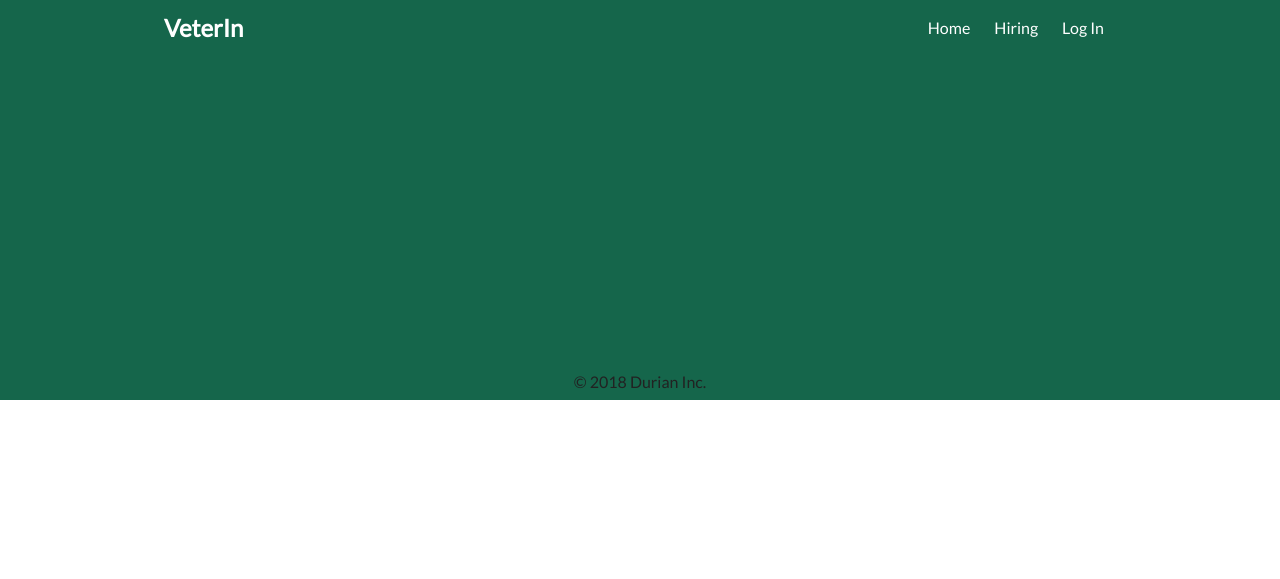
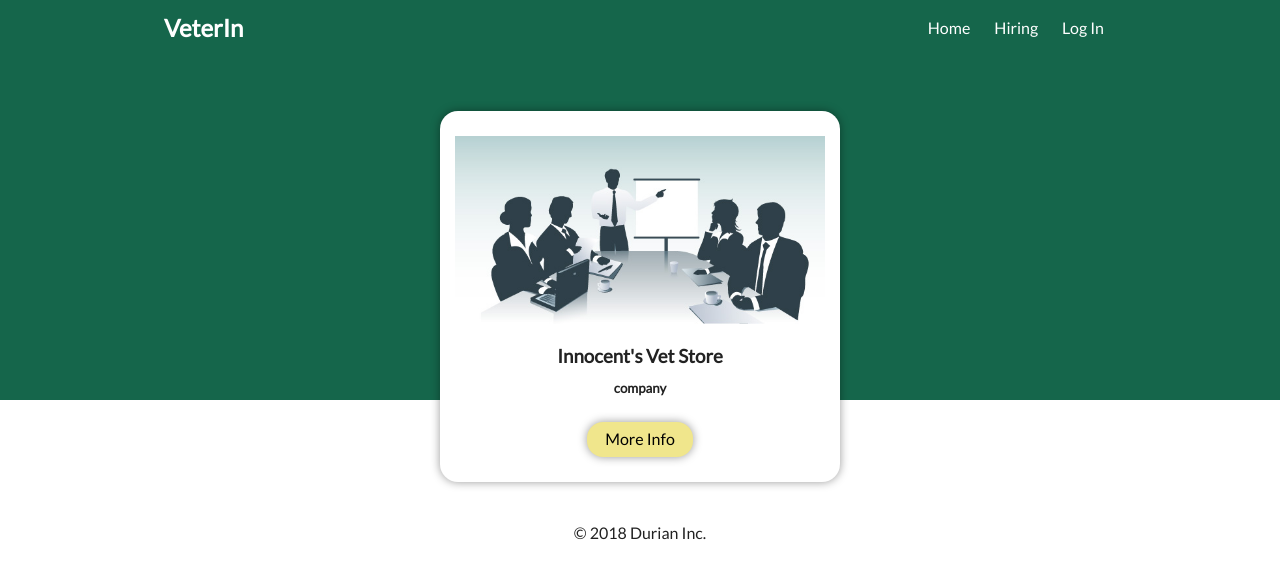
Before and after one commit to Durian-Inc/VeterIn, a Flask app: page /hiring/ in a window 1280 px wide. Shown: the top 579 px of the page. Run offline with Flask 2, Linux system fonts and the light colour scheme; data comes from the database, SQL or seed files in the repository.

Commit message:
hiring, register fixes

```diff
--- /dev/null
+++ b/app/static/css/hiring.css
@@ -0,0 +1,50 @@
+.hires {
+  padding: 10px;
+  margin: 0;
+  list-style: none;
+  display: flex;
+  flex-wrap: wrap;
+  align-items: center;
+  justify-content: center;
+}
+
+.hires___hire {
+  margin: 15px;
+  padding: 25px 15px;
+  flex: 1;
+  min-width: 280px;
+  max-width: 400px;
+  background: white;
+  box-shadow: 0 0 10px 0 rgba(0, 0, 0, 0.4);
+  border-radius: 18px;
+  display: flex;
+  flex-direction: column;
+  text-align: center;
+  align-items: center;
+}
+
+.hire___image {
+  width: 100%;
+}
+
+.hire___name {
+  margin: 15px 0 0 0 ;
+}
+
+.hire___sub {
+  margin: 10px 0 25px 0;
+}
+
+.hire___link {
+  background: khaki;
+  padding: 6px 18px;
+  box-shadow: 0 0 10px 0 rgba(0, 0, 0, 0.4);
+  border-radius: 16px;
+  color: black;
+  text-decoration: none;
+  transition: .2s all ease-in-out;
+}
+.hire___link:hover {
+  background: gray;
+  color: white;
+}
--- /dev/null
+++ b/app/static/js/hiring.js
@@ -0,0 +1,53 @@
+var body;
+var xhttp = new XMLHttpRequest();
+xhttp.onreadystatechange = function() {
+    if (this.readyState == 4 && this.status == 200) {
+      body = JSON.parse(xhttp.responseText);
+
+      for (var i of body) {
+        var hire = document.createElement("li");
+
+        var hireImage = document.createElement("img");
+        hireImage.src = "/static/img/" + i.image;
+        hireImage.className = "hire___image";
+
+        var hireName = document.createElement("h3");
+        var name = document.createTextNode(i.name);
+
+        var hireSub = document.createElement("h5");
+        if (i.years_served) {
+          var subText = document.createTextNode("Years Served: " + i.years_served);
+        } else if (!i.profit) {
+          var sub = document.createTextNode("non-profit");
+        } else {
+          var sub = document.createTextNode("company");
+        }
+
+        var hireInfo = document.createElement("a");
+        var info = document.createTextNode("More Info");
+        if (i.profit != undefined) {
+          hireInfo.href = "/organization/" + i.id;
+        } else {
+          hireInfo.href = "/veteran/" + i.username;
+        }
+
+        hireName.appendChild(name);
+        hireName.className = "hire___name";
+        hireSub.appendChild(sub);
+        hireSub.className = "hire___sub";
+        hireInfo.appendChild(info);
+        hireInfo.className = "hire___link";
+
+        hire.appendChild(hireImage);
+        hire.appendChild(hireName);
+        hire.appendChild(hireSub);
+        hire.appendChild(hireInfo);
+
+        var list = document.getElementsByClassName("hires")[0];
+        hire.className = "hires___hire";
+        list.appendChild(hire);
+      }
+    }
+};
+xhttp.open("GET", window.location.protocol + "//" + window.location.hostname + ":" + window.location.port + "/api/hires", true);
+xhttp.send();
--- a/app/templates/hiring.html
+++ b/app/templates/hiring.html
@@ -1,6 +1,7 @@
 {% extends 'base.html' %}
 {% block head %}
 <link href="/static/css/hiring.css" rel="stylesheet">
+<script type="text/javascript" src="/static/js/hiring.js"></script>
 {% endblock %}
 {% block body %}
 <ul class="hires">
--- a/app/templates/register.html
+++ b/app/templates/register.html
@@ -1,6 +1,6 @@
 {% extends 'base.html' %}
 {% block body %}
-<form method="POST">
+<form method=POST enctype=multipart/form-data>
         <label for="nameinput">Name</label>
           <input type="text" class="form-control" id="nameinput" placeholder="Name" name="name">
 
--- a/app/utils.py
+++ b/app/utils.py
@@ -149,7 +149,7 @@ def auth_user(username, hashed_password=None):
     if hashed_password is None:
         command = "SELECT * FROM partof WHERE username = '%s' AND position = 'owner'" %username
     else:
-        command = ("SELECT * FROM passhash WHERE username = '%s' AND hash = '%s'" %username %hashed_password)
+        command = "SELECT * FROM passhash WHERE username = '%s' AND hash ='%s'".format(username, hashed_password)
     print(command)
     with sql.connect(DATABASE) as con:
         cur = con.cursor()
@@ -169,7 +169,7 @@ def create_user(new_user, hashed_password):
     insert_command = "INSERT INTO veterans ({}) VALUES ({})".format(columns, placeholders)
     conn = sql.connect(DATABASE)
     cur = conn.cursor()
-    cur.execute(insert_command, new_user.values())
+    cur.execute(insert_command, list(new_user.values()))
     conn.commit()
     hash_command = "INSERT INTO passhash (username, hash) VALUES ('%s', '%s')".format(new_user["username"],hashed_password)
     cur.execute(hash_command)
```
